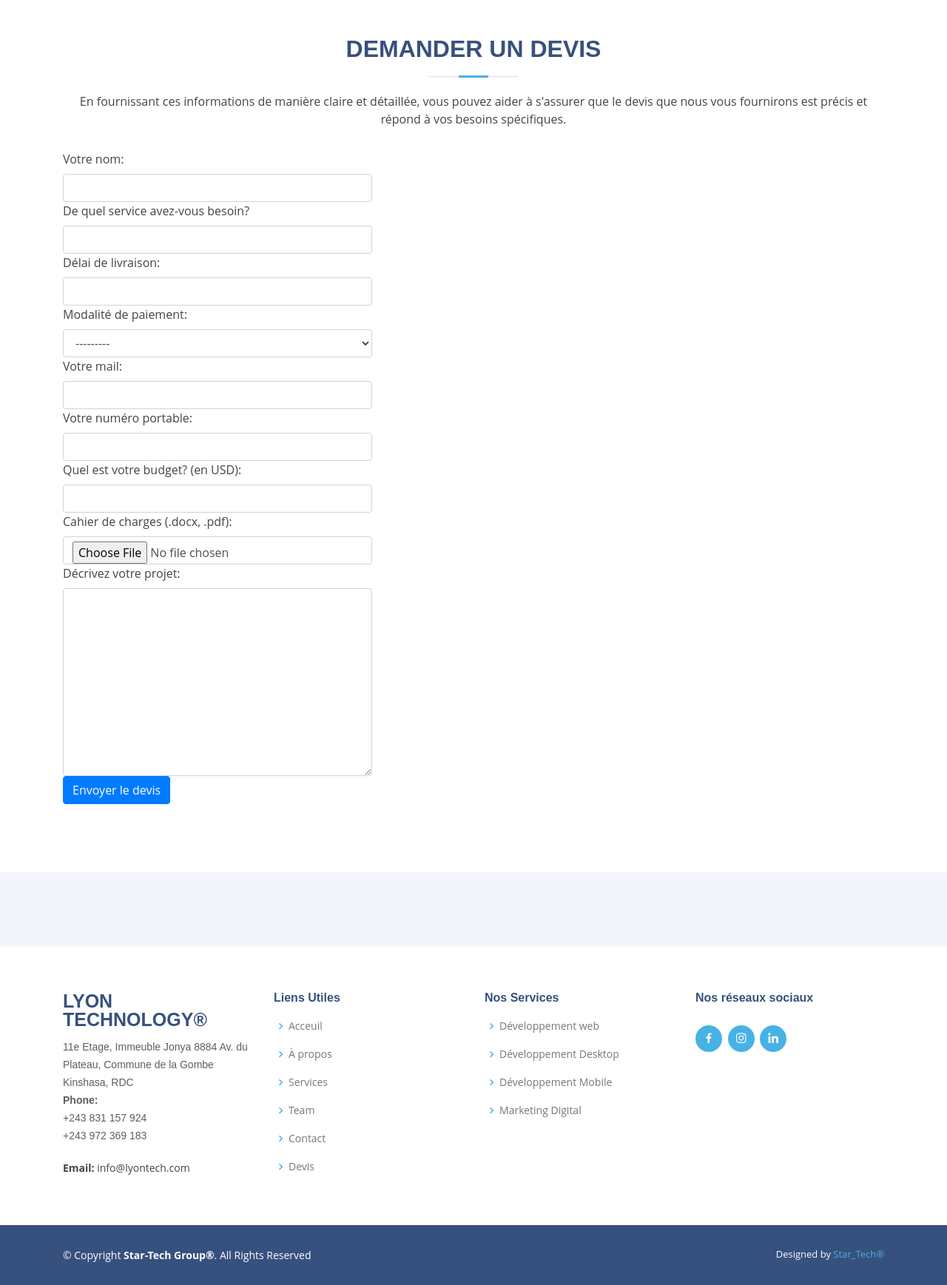
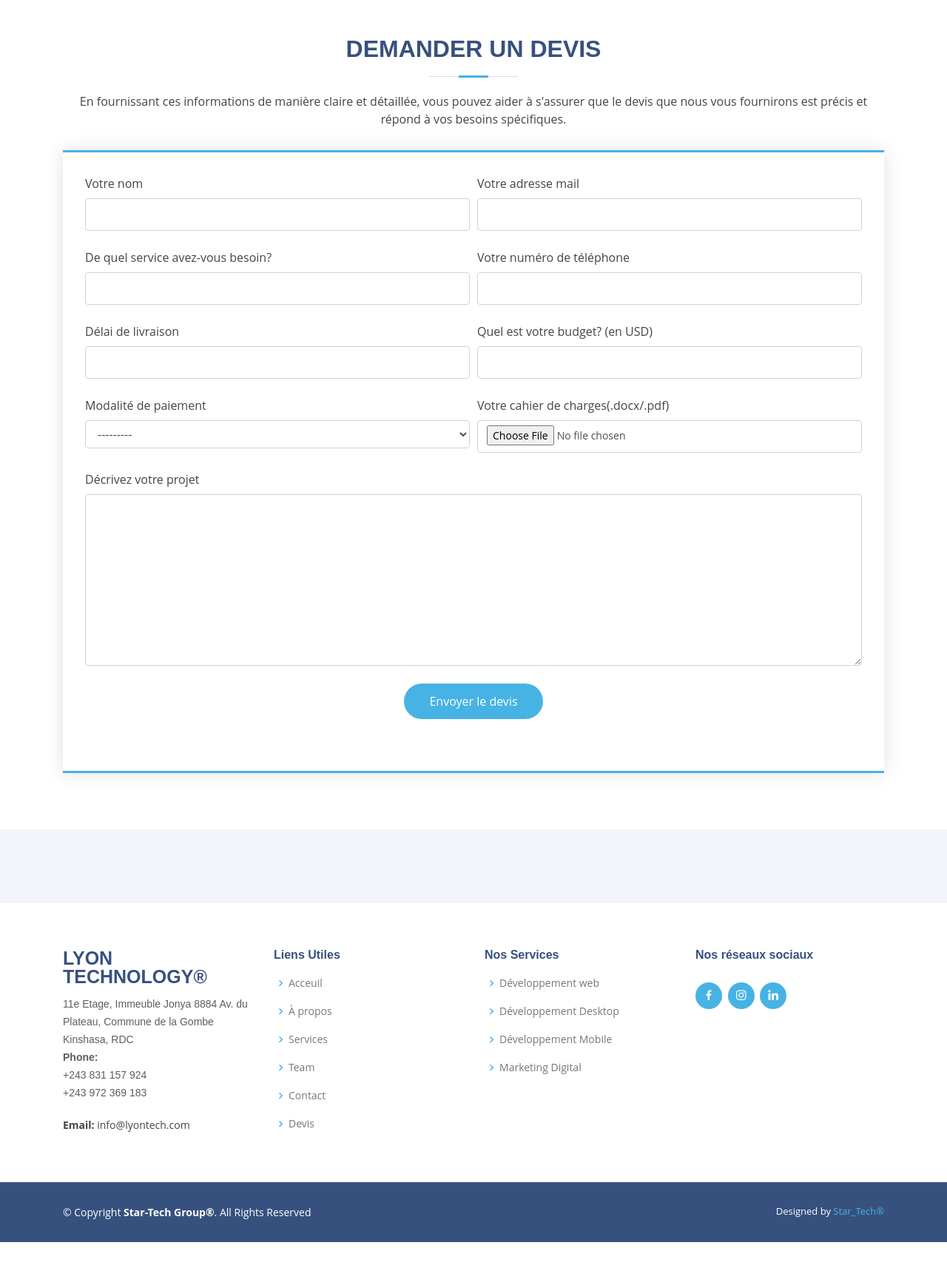
Before and after one commit to LeonardoRubuz/startech, a Django app: page /demande-de-devis/ in a window 1280 px wide. Shown: the part 1079-2816 px from the top of the page at 74% size. After the commit the page ends 2758 px from the top, so only its background shows below. Run offline with Django 4.2, Linux system fonts and the light colour scheme; some libraries are stand-ins or nearby versions.

Commit message:
Ajustement définitif du formulaire de demande de devis

```diff
--- a/templates/devis.html
+++ b/templates/devis.html
@@ -91,11 +91,58 @@
                 <div class="col-lg-12 mt-5 mt-lg-0 d-flex align-items-stretch">
 
                     <!-- ======= Inclure le formulaire ici  ======= -->
-                    <form method='POST' enctype='multipart/form-data'>
+                    <form method='POST' enctype='multipart/form-data' class="email-form">
                         {% csrf_token %}
                         <div class='form-group'>
-                            {{ form }}
-                            <input class='btn btn-primary' type="submit" value='Envoyer le devis'>
+                            <div class="form-row">
+                                <div class="form-group col-md-6">
+                                    <label for="">Votre nom</label>
+                                    {{ form.name }}
+                                </div>
+                                <div class="form-group col-md-6">
+                                    <label for="">Votre adresse mail</label>
+                                    {{ form.email }}
+                                </div>
+                            </div>
+                            <div class="form-row">
+                                <div class="form-group col-md-6">
+                                    <label for="">De quel service avez-vous besoin?</label>
+                                    {{ form.required_service }}
+                                </div>
+                                <div class="form-group col-md-6">
+                                    <label for="">Votre numéro de téléphone</label>
+                                    {{ form.phone }}
+                                </div>
+                            </div>
+                            <div class="form-row">
+                                <div class="form-group col-md-6">
+                                    <label for="">Délai de livraison</label>
+                                    {{ form.delivery_delay }}
+                                </div>
+                                <div class="form-group col-md-6">
+                                    <label for="">Quel est votre budget? (en USD)</label>
+                                    {{ form.budget }}
+                                </div>
+                            </div>
+                            <div class="form-row">
+                                <div class="form-group col-md-6">
+                                    <label for="">Modalité de paiement</label>
+                                    {{ form.payment_mode }}
+                                </div>
+                                <div class="form-group col-md-6">
+                                    <label for="">Votre cahier de charges(.docx/.pdf)</label>
+                                    {{ form.file }}
+                                </div>
+                            </div>
+                            <div class="form-group">
+                                <label for="">Décrivez votre projet</label>
+                                {{ form.description }}
+                            </div>
+                            <div class="mb-3">
+                                <div class="text-center">
+                                    <button type="submit">Envoyer le devis</button>
+                                </div>
+                            </div>
                         </div>
                     </form>
                 </div>
```
Also changed, not shown: db.sqlite3, 2 other files.
